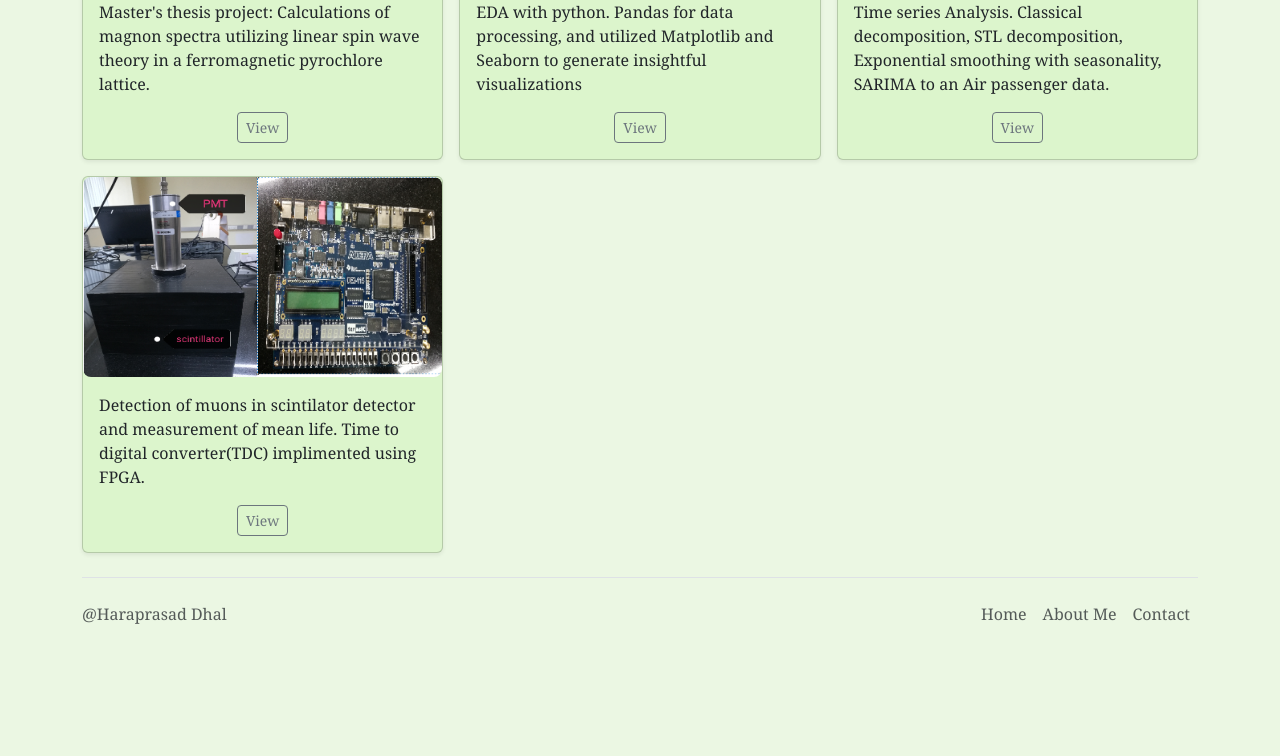
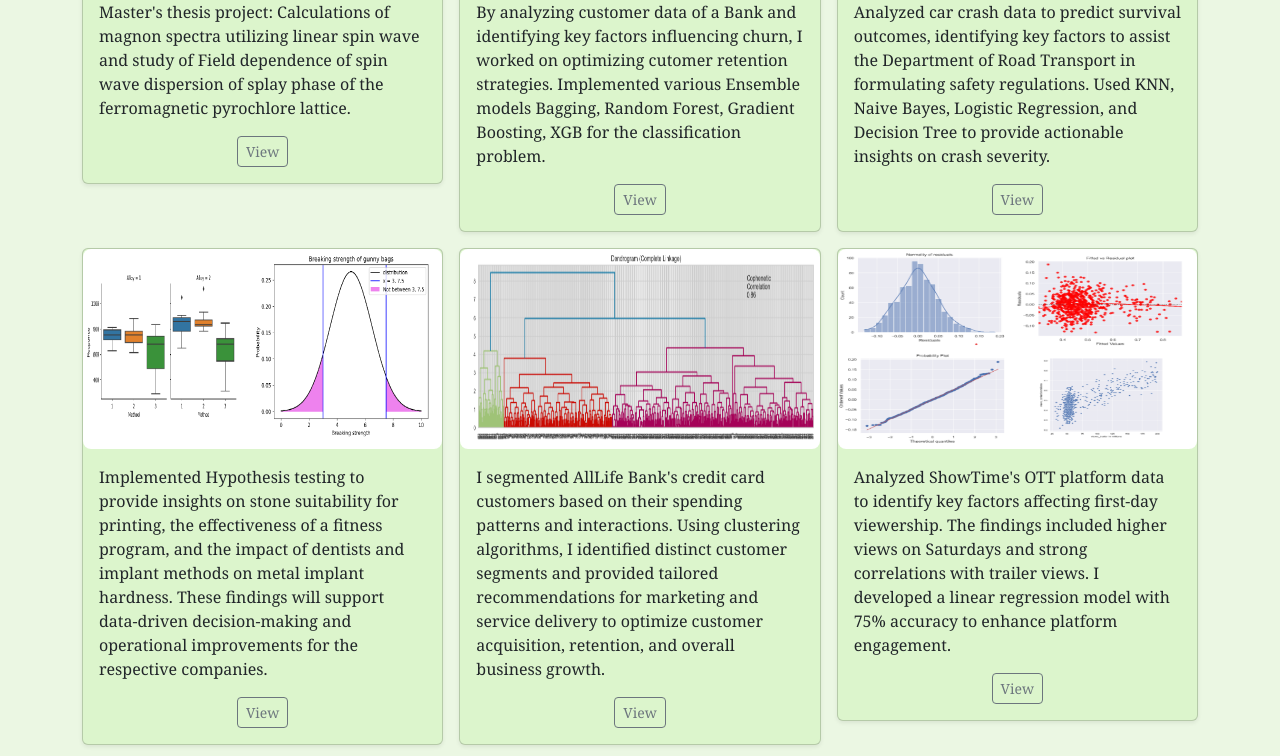
Before and after one commit to airbendor890/Personal_website, a plain HTML site: page projects/projects.html in a window 1280 px wide. Shown: the part 423-1179 px from the top of the page. Before the commit the page ends 1097 px from the top, so only its background shows below. Drawn offline with nearby package versions, Linux system fonts and the light colour scheme.

Commit message:
updates on new projects : classical mls most

```diff
--- a/projects/projects.html
+++ b/projects/projects.html
@@ -3,7 +3,7 @@
 <head>
     <meta charset="UTF-8">
     <meta name="viewport" content="width=device-width, initial-scale=1.0">
-    <title>Contact</title>
+    <title>Projects</title>
     <link rel="stylesheet" href="../style.css">
     <link href="https://cdn.jsdelivr.net/npm/bootstrap@5.3.3/dist/css/bootstrap.min.css" rel="stylesheet" integrity="sha384-QWTKZyjpPEjISv5WaRU9OFeRpok6YctnYmDr5pNlyT2bRjXh0JMhjY6hW+ALEwIH" crossorigin="anonymous">
     <script src="https://cdn.jsdelivr.net/npm/bootstrap@5.3.3/dist/js/bootstrap.bundle.min.js" integrity="sha384-YvpcrYf0tY3lHB60NNkmXc5s9fDVZLESaAA55NDzOxhy9GkcIdslK1eN7N6jIeHz" crossorigin="anonymous"></script>
@@ -72,7 +72,7 @@
         <img src="msc_thesis_thumb.png" width="100%" height="200" style="border-radius: 1vh;">
         <div class="card-body">
           <p class="card-text">Master's thesis project: Calculations of magnon spectra
-            utilizing linear spin wave theory in a ferromagnetic pyrochlore lattice.
+            utilizing linear spin wave  and study of Field dependence of spin wave dispersion of splay phase of the ferromagnetic pyrochlore lattice.
           </p>
           <div class="d-flex justify-content-center align-items-center">
             <div class="btn-group">
@@ -83,11 +83,115 @@
         </div>
       </div>
     </div>
+    <!--------------->
+
+      <div class="col">
+        <div class="card shadow-sm">
+          <img src="ensemble.png" width="100%" height="200" style="border-radius: 1vh;">
+          <div class="card-body">
+            <p class="card-text">By analyzing customer data of a Bank
+              and identifying key factors influencing churn, I worked on optimizing cutomer retention strategies. Implemented various
+              Ensemble models Bagging, Random Forest, Gradient Boosting, XGB for the classification problem.
+            </p>
+            <div class="d-flex justify-content-center align-items-center">
+              <div class="btn-group">
+                <button type="button" class="btn btn-sm btn-outline-secondary"
+                onclick="window.open('https://airbendor890.github.io/my_cv_data_website/ML2/vertopal.com_ML2_business_report_haraprasad.html')">View</button>
+              </div>
+            </div>
+          </div>
+        </div>
+      </div>
+
+    <!--------------->
+
+        <!--------------->
+          <div class="col">
+            <div class="card shadow-sm">
+              <img src="dTree_vis.png" width="100%" height="200" style="border-radius: 1vh;">
+              <div class="card-body">
+                <p class="card-text">Analyzed car crash data to predict survival outcomes,
+                  identifying key factors to assist the Department of Road Transport in formulating
+                  safety regulations. Used KNN, Naive Bayes, Logistic Regression, and Decision Tree to
+                  provide actionable insights on crash severity.
+                </p>
+                <div class="d-flex justify-content-center align-items-center">
+                  <div class="btn-group">
+                    <button type="button" class="btn btn-sm btn-outline-secondary"
+                    onclick="window.open('https://airbendor890.github.io/my_cv_data_website/ML1/vertopal.com_ML1_business_report_haraprasad.html')">View</button>
+                  </div>
+                </div>
+              </div>
+            </div>
+          </div>
+
+        <!--------------->
+
+    <!--------------->
+    <div class="col">
+      <div class="card shadow-sm">
+        <img src="IS.png" width="100%" height="200" style="border-radius: 1vh;">
+        <div class="card-body">
+          <p class="card-text"> Implemented Hypothesis testing to provide insights on stone suitability for
+            printing, the effectiveness of a fitness program, and the impact of dentists and implant methods on metal implant hardness.
+            These findings will support data-driven decision-making and operational improvements for the respective companies.
+          </p>
+          <div class="d-flex justify-content-center align-items-center">
+            <div class="btn-group">
+              <button type="button" class="btn btn-sm btn-outline-secondary"
+              onclick="window.open('https://airbendor890.github.io/my_cv_data_website/I_stat/vertopal.com_IS_Business_report_Haraprasad.html')">View</button>
+            </div>
+          </div>
+        </div>
+      </div>
+    </div>
+
+  <!--------------->
+
+   <!--------------->
+   <div class="col">
+    <div class="card shadow-sm">
+      <img src="UL_dendogram.png" width="100%" height="200" style="border-radius: 1vh;">
+      <div class="card-body">
+        <p class="card-text">I segmented AllLife Bank's credit card customers based on their spending patterns and interactions. Using clustering algorithms,
+          I identified distinct customer segments and provided tailored recommendations for marketing and service delivery to optimize customer acquisition, retention, and
+          overall business growth.
+        </p>
+        <div class="d-flex justify-content-center align-items-center">
+          <div class="btn-group">
+            <button type="button" class="btn btn-sm btn-outline-secondary"
+            onclick="window.open('https://airbendor890.github.io/my_cv_data_website/UL/vertopal.com_UL_business_report_Haraprasad.html')">View</button>
+          </div>
+        </div>
+      </div>
+    </div>
+  </div>
+
+<!--------------->
+
+ <!--------------->
+ <div class="col">
+  <div class="card shadow-sm">
+    <img src="pm_project_glimpse.png" width="100%" height="200" style="border-radius: 1vh;">
+    <div class="card-body">
+      <p class="card-text">Analyzed ShowTime's OTT platform data to identify key factors affecting first-day viewership. The findings included higher views on Saturdays and strong correlations with trailer views. I developed a linear regression model with 75% accuracy to enhance platform engagement.
+      </p>
+      <div class="d-flex justify-content-center align-items-center">
+        <div class="btn-group">
+          <button type="button" class="btn btn-sm btn-outline-secondary"
+          onclick="window.open('https://airbendor890.github.io/my_cv_data_website/PModelling/vertopal.com_PM_business_report_haraprasad_dhal.html')">View</button>
+        </div>
+      </div>
+    </div>
+  </div>
+</div>
+
+<!--------------->
     <div class="col">
       <div class="card shadow-sm">
         <img src="EDA_with_python.png" width="100%" height="200" style="border-radius: 1vh;">
         <div class="card-body">
-          <p class="card-text">EDA with python. Pandas for data processing, and utilized Matplotlib and Seaborn to generate insightful visualizations</p>
+          <p class="card-text">Performed EDA using Python. Processed data with Pandas and utilized Matplotlib and Seaborn to create insightful visualizations, enabling a deeper understanding of the dataset and driving informed decisions for subsequent analyses and model-building steps.</p>
           <div class="d-flex justify-content-center align-items-center">
             <div class="btn-group">
               <button type="button" class="btn btn-sm btn-outline-secondary"
@@ -101,7 +205,7 @@
       <div class="card shadow-sm">
         <img src="air_passenger.png" width="100%" height="200" style="border-radius: 1vh;">
         <div class="card-body">
-          <p class="card-text">Time series Analysis. Classical decomposition, STL decomposition, Exponential smoothing with seasonality, SARIMA to an Air passenger data.</p>
+          <p class="card-text">Time series Analysis. Classical and STL decomposition, Exponential smoothing with seasonality, SARIMA to an Air passenger data.</p>
           <div class="d-flex justify-content-center align-items-center">
             <div class="btn-group">
               <button type="button" class="btn btn-sm btn-outline-secondary"
```
Also changed, not shown: projects/IS.png (added), projects/UL_dendogram.png (added), projects/dTree_vis.png (added), projects/ensemble.png (added), projects/pm_project_glimpse.png (added).
